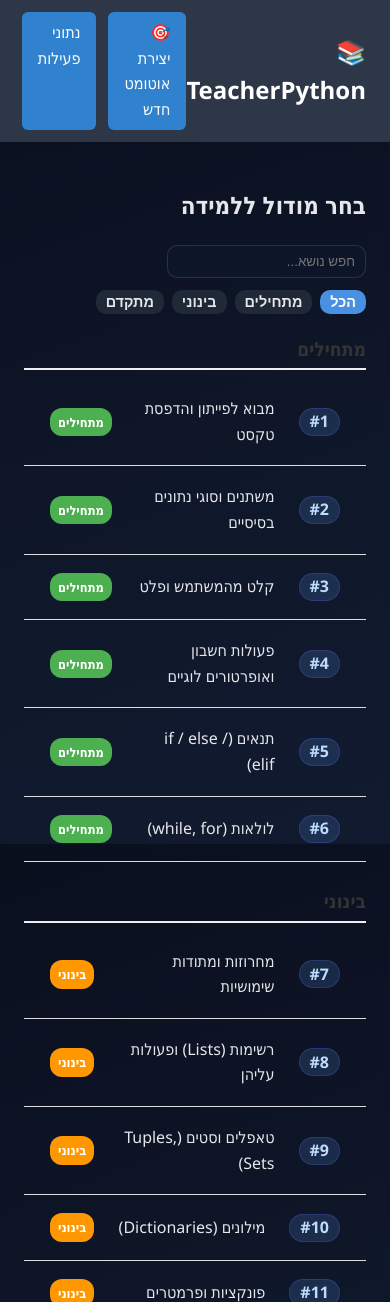
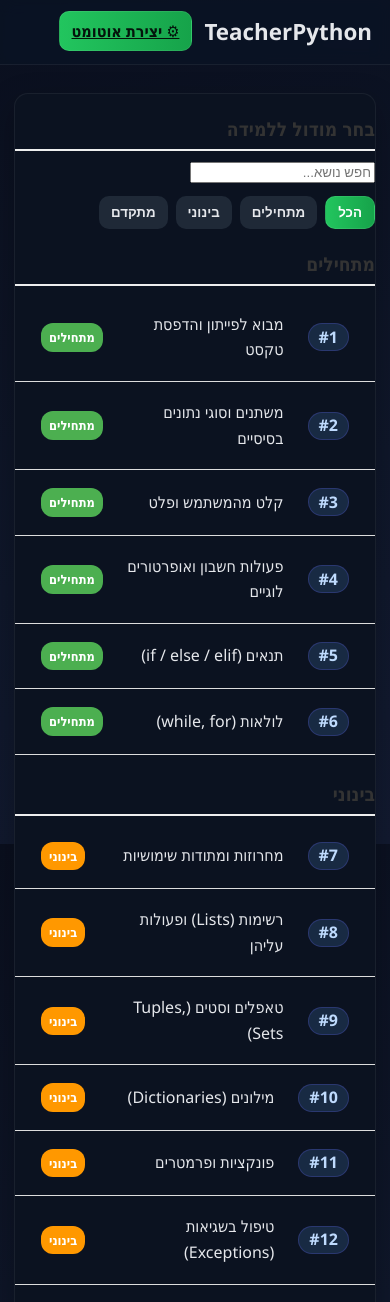
Before and after one commit to asafaharon/TeacherPythonpro, a FastAPI app: page / in a window 390 px wide. Shown: the top 1302 px of the page. Run offline with FastAPI, Linux system fonts and the light colour scheme.

Commit message:
Update: full project sync with latest version and responsive design

```diff
--- a/templates/modules.html
+++ b/templates/modules.html
@@ -1,82 +1,46 @@
-<!DOCTYPE html>
+<!doctype html>
 <html lang="he" dir="rtl">
 <head>
-  <meta charset="UTF-8" />
-  <title>TeacherPython - רשימת מודולים</title>
+  <meta charset="utf-8" />
+  <meta name="viewport" content="width=device-width,initial-scale=1" />
+  <title>TeacherPython • מודולים</title>
   <link rel="stylesheet" href="/static/css/style.css" />
-  <style>
-    /* עיצוב תפריט עליון */
-    .tp-navbar {
-      display: flex;
-      justify-content: space-between;
-      align-items: center;
-      background-color: #2d3748;
-      color: white;
-      padding: 12px 24px;
-      box-shadow: 0 2px 4px rgba(0,0,0,0.1);
-    }
-
-    .tp-navbar h1 {
-      margin: 0;
-      font-size: 1.5rem;
-      font-weight: bold;
-    }
-
-    .tp-navbar .tp-nav-links {
-      display: flex;
-      gap: 12px;
-    }
-
-    .tp-navbar .tp-nav-links a {
-      text-decoration: none;
-      color: white;
-      background-color: #3182ce;
-      padding: 8px 16px;
-      border-radius: 6px;
-      transition: background-color 0.2s ease-in-out;
-      font-weight: 500;
-    }
-
-    .tp-navbar .tp-nav-links a:hover {
-      background-color: #2b6cb0;
-    }
-
-    /* עיצוב גוף הדף */
-    .tp-container {
-      padding: 24px;
-      max-width: 800px;
-      margin: 0 auto;
-    }
-  </style>
 </head>
 <body>
+  <!-- כותרת עליונה -->
+  <header class="tp-header">
+    <div class="tp-header__left">
+      <h1 class="tp-title">TeacherPython</h1>
+    </div>
+    <div class="tp-header__right">
+      <a class="tp-btn tp-btn--primary" href="/automaton">⚙ יצירת אוטומט</a>
+    </div>
+  </header>
 
-  <!-- 🔹 תפריט עליון -->
-  <nav class="tp-navbar">
-    <h1>📚 TeacherPython</h1>
-    <div class="tp-nav-links">
-      <a href="/automaton">🎯 יצירת אוטומט חדש</a>
-      <a href="/dashboard">נתוני פעילות</a>
-    </div>
-  </nav>
+  <!-- גוף הדף -->
+  <main class="tp-container">
+    <section class="tp-card">
+      <h2 class="tp-section-title">בחר מודול ללמידה</h2>
 
-  <main class="tp-container">
-    <h2>בחר מודול ללמידה</h2>
+      <!-- חיפוש -->
+      <input id="search" class="tp-input" type="text" placeholder="חפש נושא..." />
 
-    <!-- שדה חיפוש -->
-    <input id="search" class="tp-select" type="text" placeholder="חפש נושא..." />
+      <!-- פילטרים -->
+      <div id="filters" class="tp-filters">
+        <button data-level="all" class="tp-btn tp-btn--primary tp-btn--active">הכל</button>
+        <button data-level="מתחילים" class="tp-btn">מתחילים</button>
+        <button data-level="בינוני" class="tp-btn">בינוני</button>
+        <button data-level="מתקדם" class="tp-btn">מתקדם</button>
+      </div>
 
-    <!-- כפתורי סינון -->
-    <div id="filters" class="tp-filters">
-      <button data-level="all" class="tp-btn tp-btn--small tp-btn--active">הכל</button>
-      <button data-level="מתחילים" class="tp-btn tp-btn--small">מתחילים</button>
-      <button data-level="בינוני" class="tp-btn tp-btn--small">בינוני</button>
-      <button data-level="מתקדם" class="tp-btn tp-btn--small">מתקדם</button>
-    </div>
+      <!-- רשימת המודולים -->
+      <div id="modules-list" class="tp-modules-grid"></div>
+    </section>
+  </main>
 
-    <!-- רשימת מודולים -->
-    <div id="modules-list"></div>
-  </main>
+  <footer class="tp-footer">
+    <p>© 2025 TeacherPython — למידה אינטראקטיבית של מדעי המחשב</p>
+  </footer>
 
   <script src="/static/js/modules.js"></script>
 </body>
```
